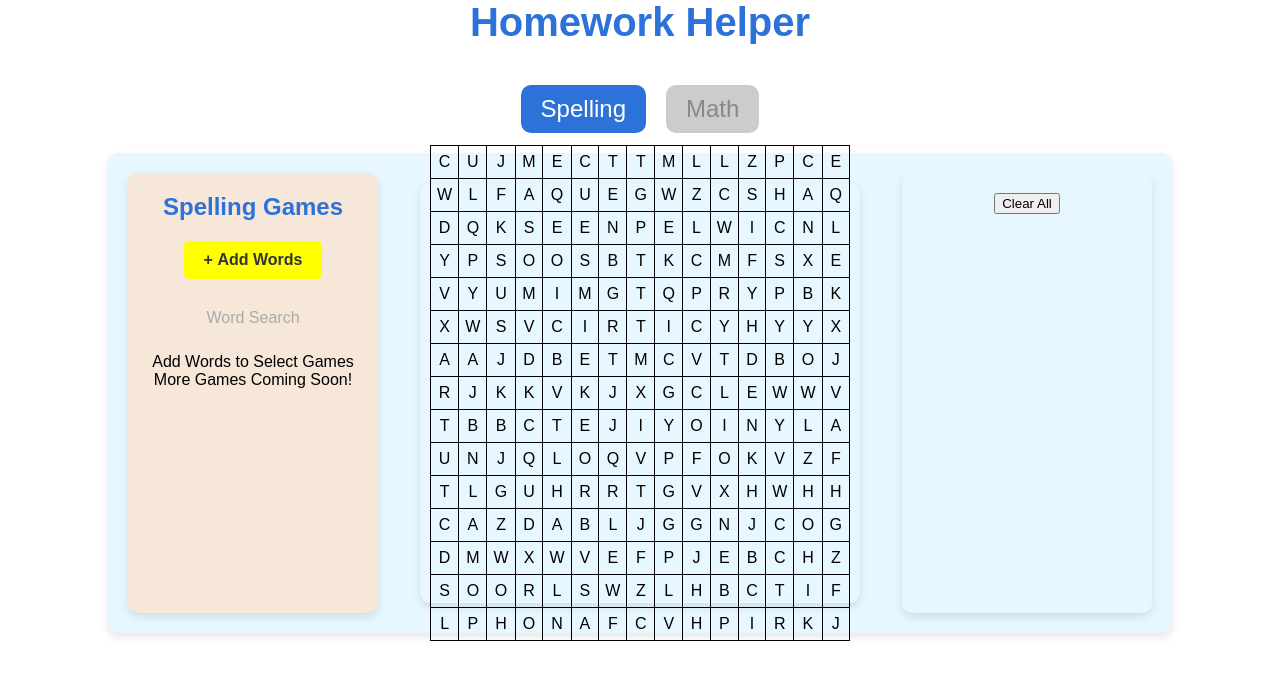
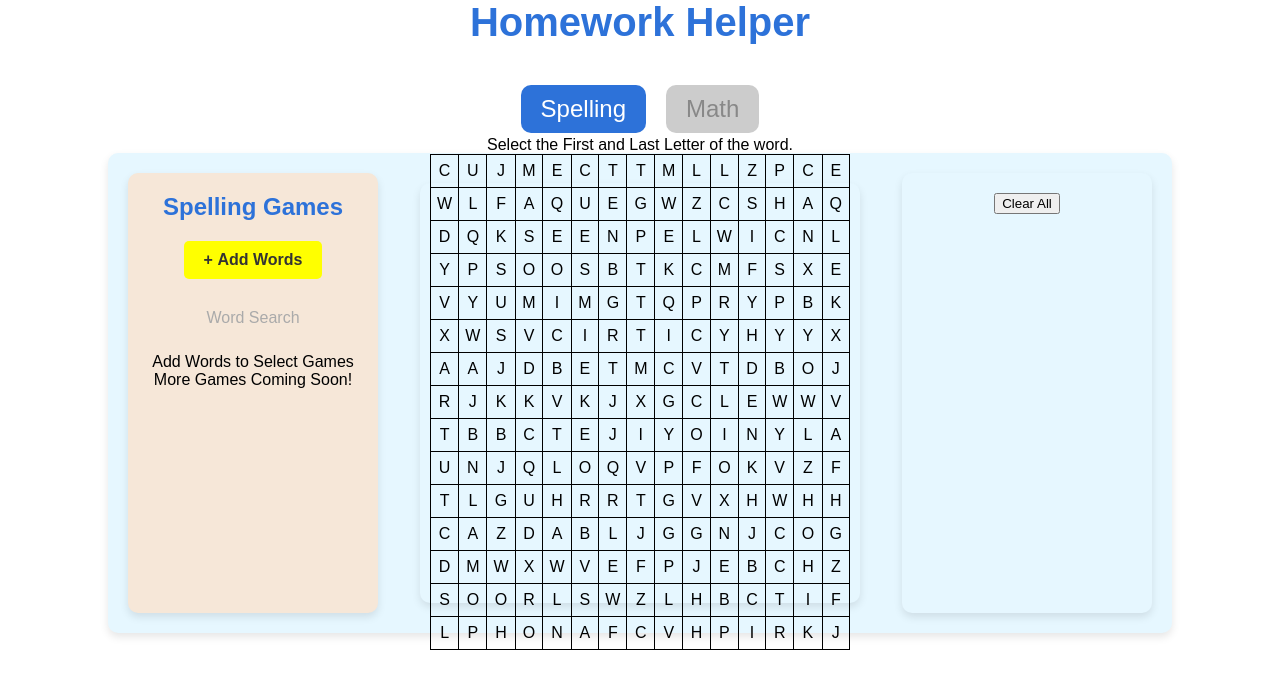
Before and after one commit to StevenDStanton/homework-helper, an Angular app: page /spelling/word-search in a window 1280 px wide. Shown: the top 688 px of the page. Built offline with nearby package versions, Linux system fonts and the light colour scheme.

Commit message:
Added todos

```diff
--- a/src/app/games/word-search/word-search.component.html
+++ b/src/app/games/word-search/word-search.component.html
@@ -1,4 +1,5 @@
 <table>
+  <caption>Select the First and Last Letter of the word.</caption>
   <tr *ngFor="let row of grid; let rowIndex = index">
     <td *ngFor="let cell of row; let colIndex = index"
         [class.selected]="cell.selected"
@@ -9,3 +10,5 @@
     </td>
   </tr>
 </table>
+<!-- TODO: Create Win Screen for Word Search -->
+<!-- TODO: Fix Overlap at the bottom -->
--- a/src/app/spelling/spelling.component.html
+++ b/src/app/spelling/spelling.component.html
@@ -2,7 +2,7 @@
   <aside class="sidebar">
     <h2>Spelling Games</h2>
     <button class="add-words-btn" (click)="toggleWordAddition()">Add Words</button>
-
+    <!-- TODO: Make game selection button look more like buttons. -->
     <ul>
       <li [class.disabled]="savedWords.length === 0"
     (click)="savedWords.length > 0 && navigateToGame('word-search')">Word Search</li>
```
